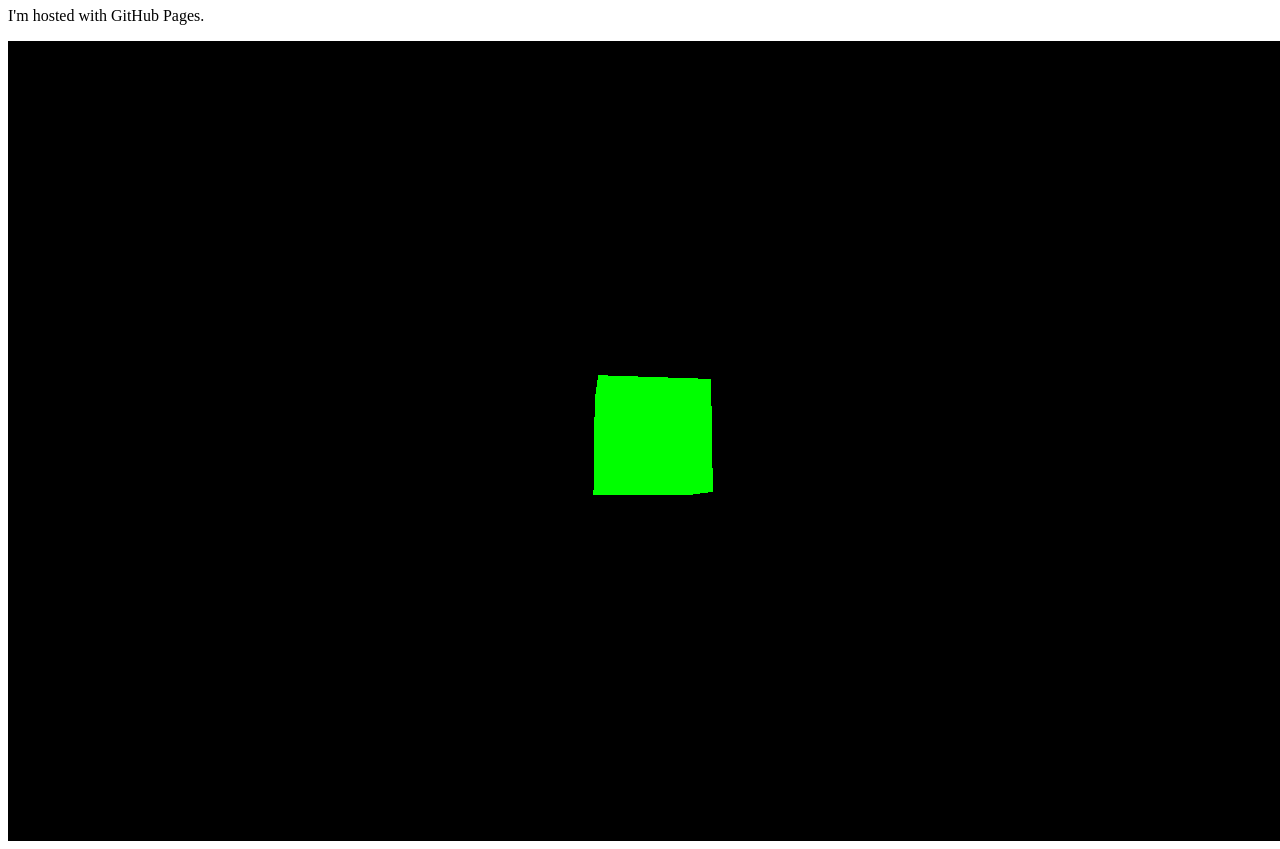
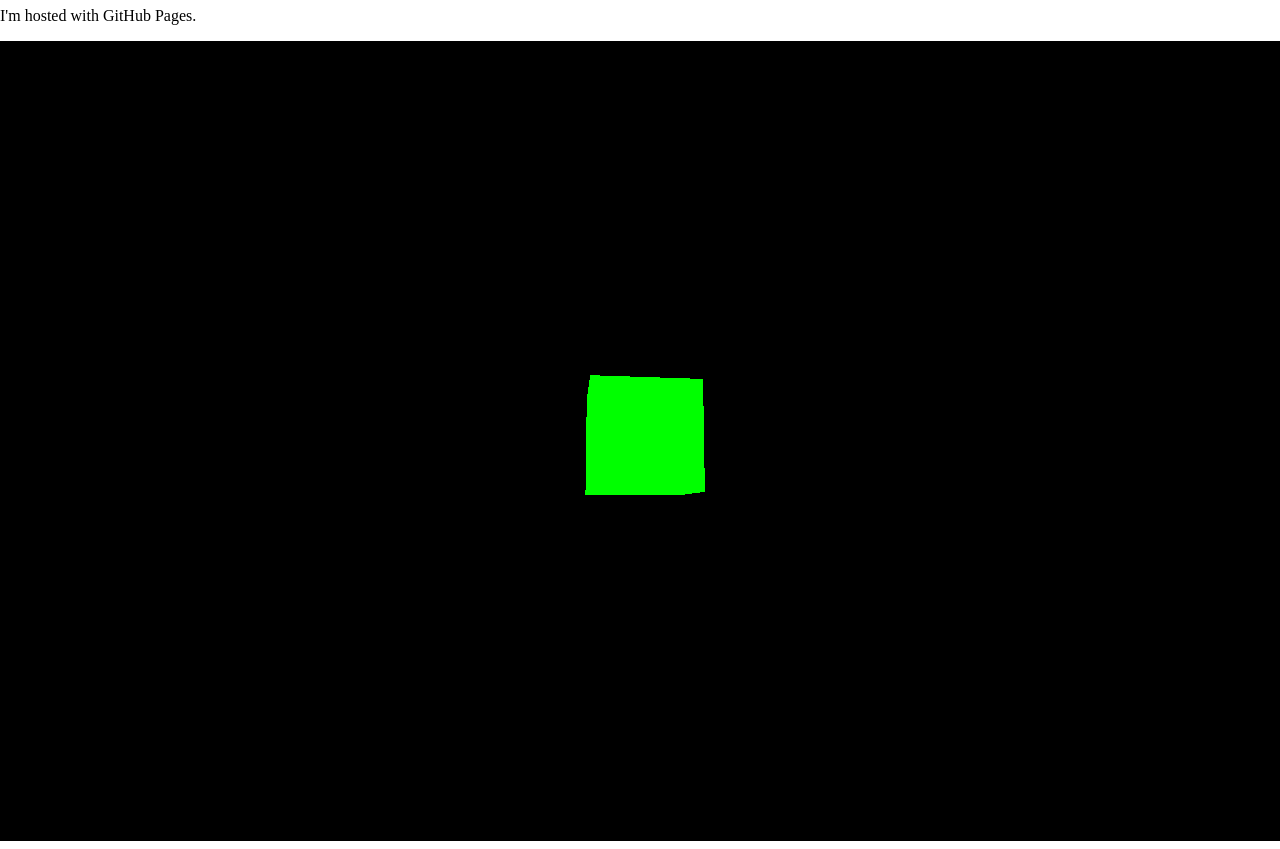
Before and after one commit to Malmaars/Malmaars.github.io, a plain HTML site: page index.html in a window 1280 px wide. Shown: the part 73-922 px from the top of the page. Drawn offline with nearby package versions, Linux system fonts and the light colour scheme.

Commit message:
Update index.html

```diff
--- a/index.html
+++ b/index.html
@@ -1,5 +1,11 @@
 <!DOCTYPE html>
 <html>
+	<head>
+		<style>
+		body { margin: 0; }
+		canvas { width: 100%; height: 100% }
+		</style>
+	</head>
 <body>
 <h1>Hello World</h1>
 <p>I'm hosted with GitHub Pages.</p>
@@ -18,21 +24,21 @@
 
   import * as THREE from 'three';
 
-			const scene = new THREE.Scene();
-			const camera = new THREE.PerspectiveCamera( 75, window.innerWidth / window.innerHeight, 0.1, 1000 );
+var scene = new THREE.Scene();
+var camera = new THREE.PerspectiveCamera( 75, window.innerWidth/window.innerHeight, 0.1, 1000 );
 
-			const renderer = new THREE.WebGLRenderer();
+var renderer = new THREE.WebGLRenderer();
 renderer.setSize( window.innerWidth, window.innerHeight );
 document.body.appendChild( renderer.domElement );
 
-			const geometry = new THREE.BoxGeometry();
-			const material = new THREE.MeshBasicMaterial( { color: 0x00ff00 } );
-			const cube = new THREE.Mesh( geometry, material );
+var geometry = new THREE.BoxGeometry( 1, 1, 1 );
+var material = new THREE.MeshBasicMaterial( { color: 0x00ff00 } );
+var cube = new THREE.Mesh( geometry, material );
 scene.add( cube );
 
 camera.position.z = 5;
 
-			function animate() {
+var animate = function () {
 	requestAnimationFrame( animate );
 
 	cube.rotation.x += 0.01;
```
Lines whose indentation alone changed are shown as unchanged.
